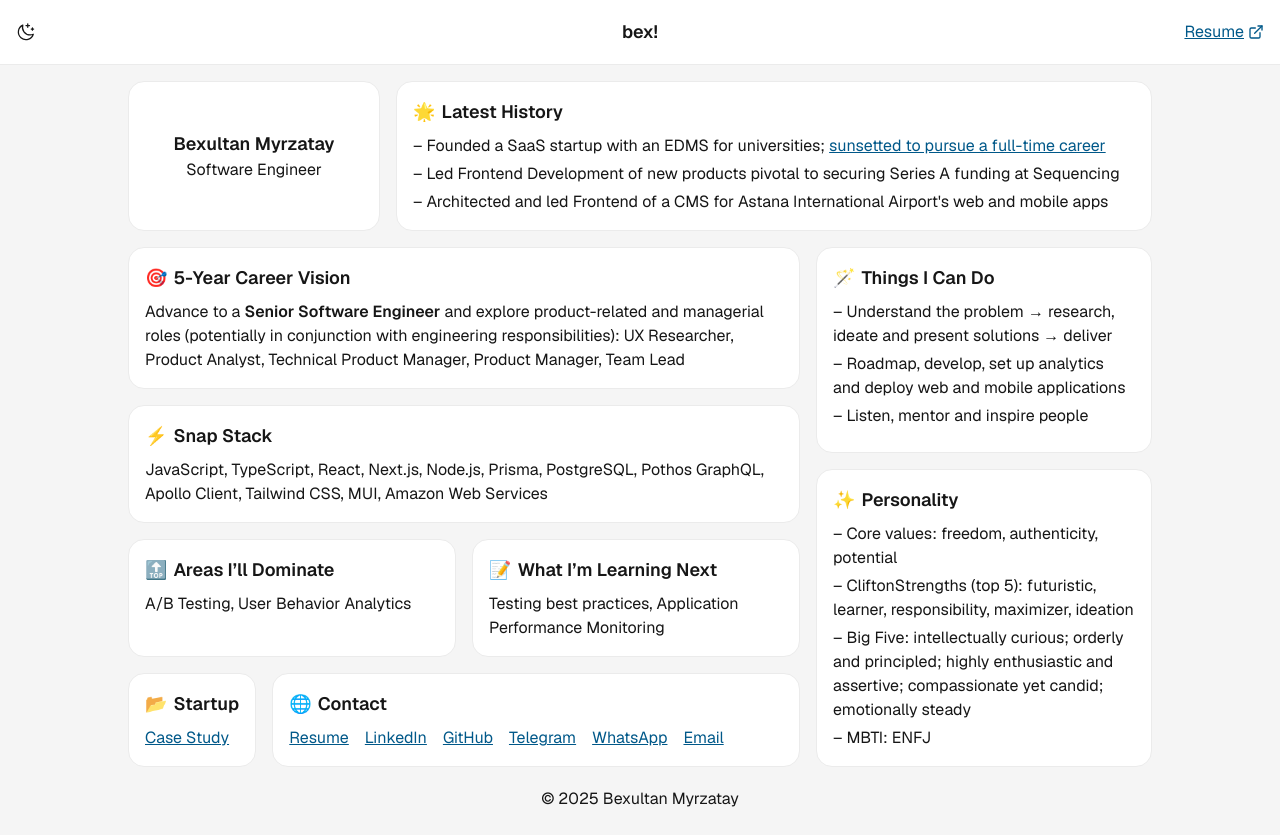
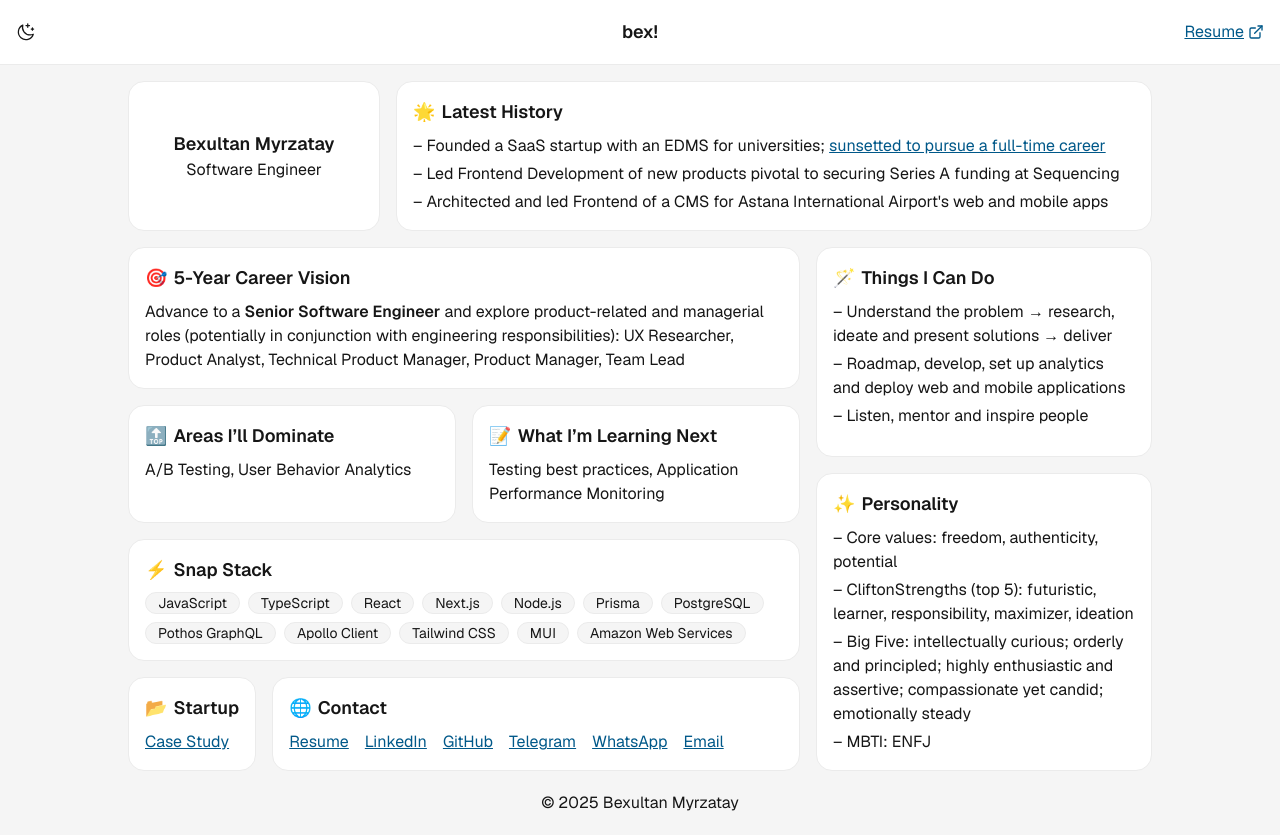
Before and after one commit to bexuma/bex.works, a Next.js app: page / in a window 1280 px wide. Built offline with nearby package versions, Linux system fonts and the light colour scheme.

Commit message:
fix(/StackCard): use Tags

```diff
--- a/src/app/components/cards/StackCard/StackCard.tsx
+++ b/src/app/components/cards/StackCard/StackCard.tsx
@@ -1,8 +1,8 @@
-import { Card } from '@/components'
+import { Card, Tags } from '@/components'
 import { SNAP_STACK } from './constants'
 
 export const StackCard = () => (
   <Card emoji="⚡️" heading="Snap stack">
-    <p>{SNAP_STACK.join(', ')}</p>
+    <Tags labels={SNAP_STACK} textSm />
   </Card>
 )
--- a/src/app/page.tsx
+++ b/src/app/page.tsx
@@ -29,7 +29,6 @@ const HomePage = () => (
         </div>
         <div className="flex flex-col gap-2 sm:basis-8/12 sm:gap-4">
           <CareerPlanCard />
-          <StackCard />
           <div className="flex flex-col gap-2 sm:gap-4 md:flex-row">
             <div className="md:basis-6/12">
               <ExpertCard />
@@ -38,6 +37,7 @@ const HomePage = () => (
               <LearnCard />
             </div>
           </div>
+          <StackCard />
           <div className="flex flex-col gap-2 sm:gap-4 md:flex-row">
             <div className="md:basis-auto">
               <StartupCard />
--- a/src/components/Tags/Tags.tsx
+++ b/src/components/Tags/Tags.tsx
@@ -1,13 +1,14 @@
 interface TagsProps {
   labels: string[]
+  textSm?: boolean
 }
 
-export const Tags = ({ labels }: TagsProps) => (
+export const Tags = ({ labels, textSm = false }: TagsProps) => (
   <div className="flex flex-wrap gap-2">
     {labels.map((label) => (
       <span
         key={label}
-        className="border-light-300 dark:border-dark-300 bg-light-200 dark:bg-dark-200 rounded-2xl border-1 px-3"
+        className={`border-light-300 dark:border-dark-300 bg-light-200 dark:bg-dark-200 rounded-2xl border-1 px-3 ${textSm ? 'text-sm' : 'text-base'}`}
       >
         {label}
       </span>
```
